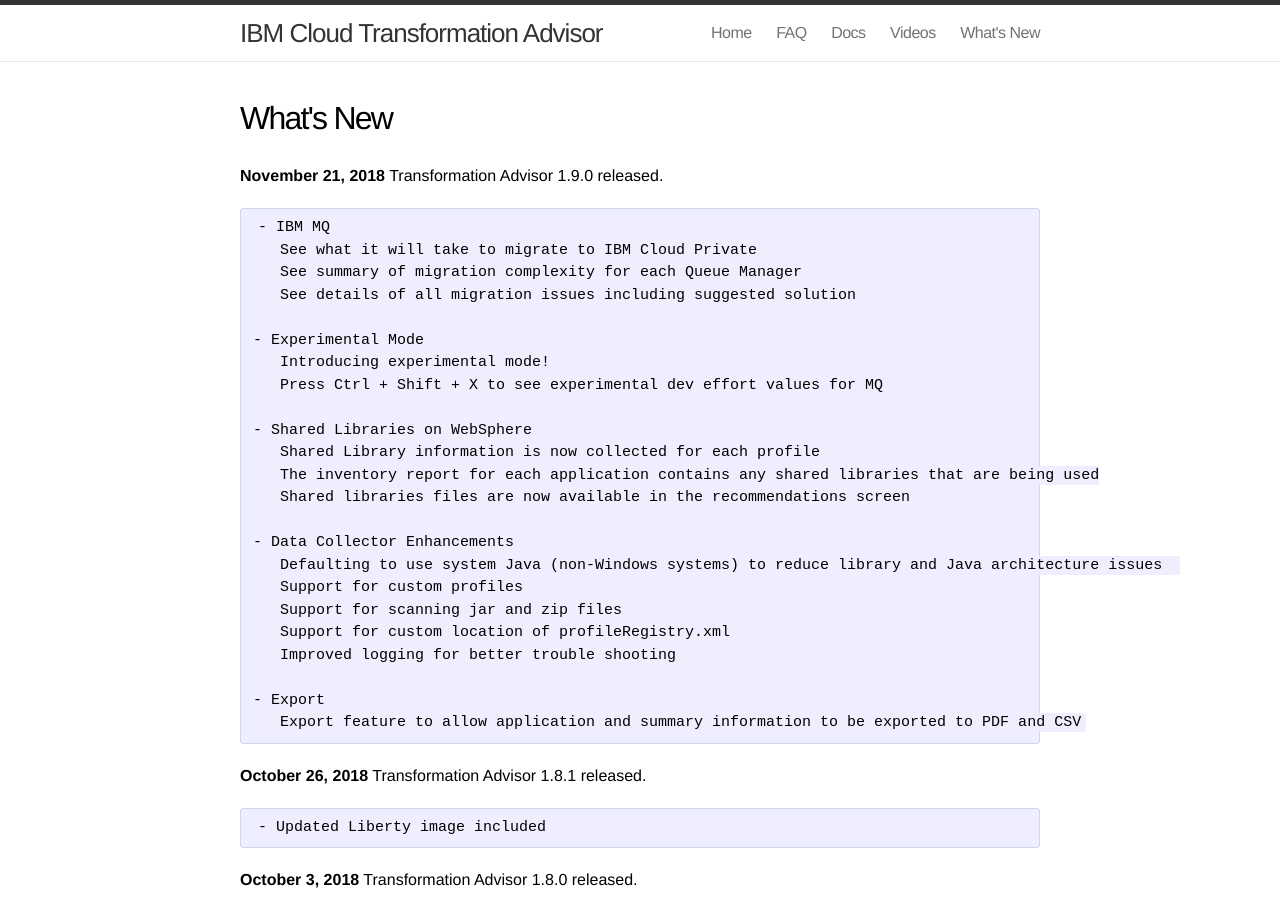
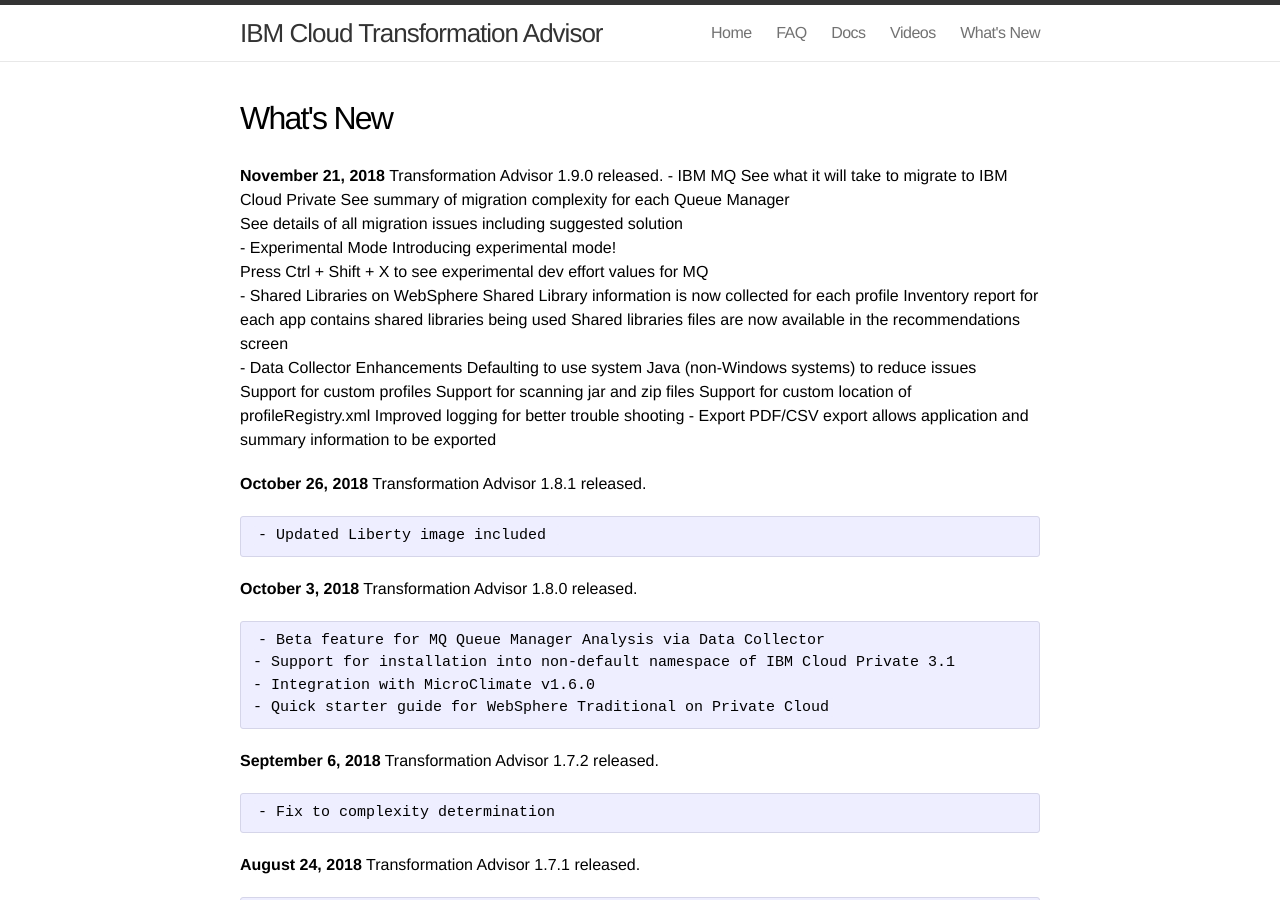
Before and after one commit to TransformationAdvisor/TA.github.io, a Jekyll site: the page built from news/index.md, in a window 1280 px wide and 900 px high. Built offline with Jekyll 4.4.1, drawn with Linux system fonts in a browser that asks for light colours; some of the changed text lies outside the part shown.

Commit message:
Update index.md

```diff
--- a/news/index.md
+++ b/news/index.md
@@ -3,30 +3,25 @@
 title: What's New
 ---
 **November 21, 2018** Transformation Advisor 1.9.0 released.
-
     - IBM MQ
        See what it will take to migrate to IBM Cloud Private
        See summary of migration complexity for each Queue Manager
        See details of all migration issues including suggested solution
-
     - Experimental Mode
        Introducing experimental mode!
        Press Ctrl + Shift + X to see experimental dev effort values for MQ
-
     - Shared Libraries on WebSphere
        Shared Library information is now collected for each profile
-       The inventory report for each application contains any shared libraries that are being used
+       Inventory report for each app contains shared libraries being used
        Shared libraries files are now available in the recommendations screen
-
     - Data Collector Enhancements
-       Defaulting to use system Java (non-Windows systems) to reduce library and Java architecture issues
+       Defaulting to use system Java (non-Windows systems) to reduce issues
        Support for custom profiles
        Support for scanning jar and zip files
        Support for custom location of profileRegistry.xml
        Improved logging for better trouble shooting
-
     - Export
-       Export feature to allow application and summary information to be exported to PDF and CSV
+       PDF/CSV export allows application and summary information to be exported
 
 **October 26, 2018** Transformation Advisor 1.8.1 released.
 
```
Also changed, not shown: other parts of news/index.md (+2 -2 lines).
